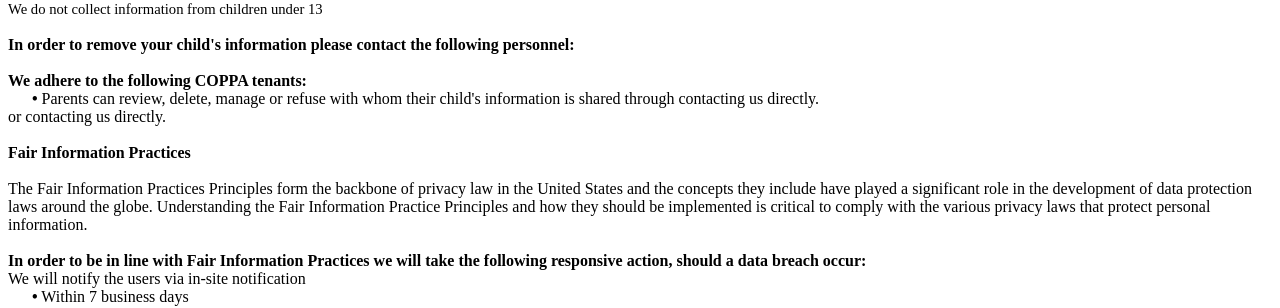
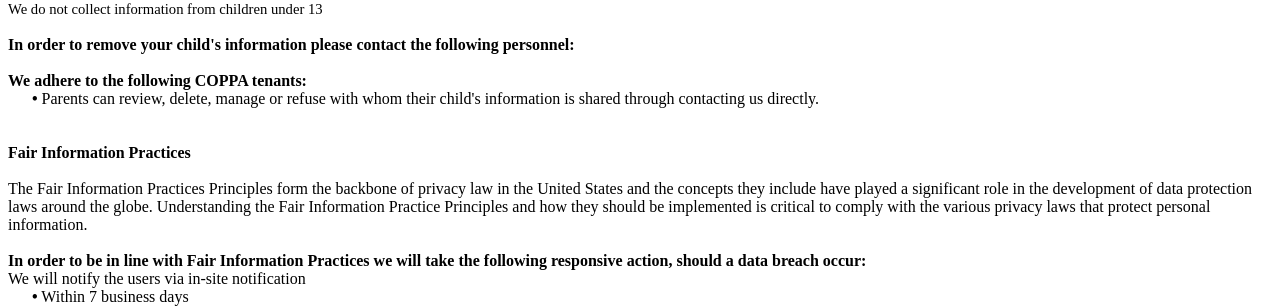
Before and after one commit to mayorofarta/mayorofarta.github.io, a Jekyll site: the page policy/index.html, which Jekyll copies as it is, in a window 1280 px wide. Shown: the part 1148-1456 px from the top of the page. Built offline with Jekyll 4.4.1, drawn with Linux system fonts in a browser that asks for light colours.

Commit message:
Update index.html

```diff
--- a/policy/index.html
+++ b/policy/index.html
@@ -69,7 +69,8 @@
 <div class='innerText'>When it comes to the collection of personal information from children under 13, the Children's Online Privacy Protection Act (COPPA) puts parents in control.  The Federal Trade Commission, the nation's consumer protection agency, enforces the COPPA Rule, which spells out what operators of websites and online services must do to protect children's privacy and safety online.<br><br></div>
 <div class='innerText'>We market to children under 13.</div>
 <div class='innerText'>We do not collect information from children under 13</div></div><div class='innerText'><br><strong>In order to remove your child's information please contact the following personnel: </strong></div><div class='innerText'><br><strong>We adhere to the following COPPA tenants: </strong></div>
-<div class='innerText'>&nbsp;&nbsp;&nbsp;&nbsp;&nbsp; <strong>&bull;</strong> Parents can review, delete, manage or refuse with whom their child's information is shared through  contacting us directly.</div> or contacting us directly.</div><br><span id='ftcFip'></span><br><div class='blueText'><strong>Fair Information Practices</strong></div><br />
+<div class='innerText'>&nbsp;&nbsp;&nbsp;&nbsp;&nbsp; <strong>&bull;</strong> Parents can review, delete, manage or refuse with whom their child's information is shared through  contacting us directly.</div><br><span id='ftcFip'></span><br>
+<div class='blueText'><strong>Fair Information Practices</strong></div><br/>
 <div class='innerText'>The Fair Information Practices Principles form the backbone of privacy law in the United States and the concepts they include have played a significant role in the development of data protection laws around the globe. Understanding the Fair Information Practice Principles and how they should be implemented is critical to comply with the various privacy laws that protect personal information.<br><br></div>
 <div class='innerText'><strong>In order to be in line with Fair Information Practices we will take the following responsive action, should a data breach occur:</strong></div>
 <div class='innerText'>We will notify the users via in-site notification</div>
```
